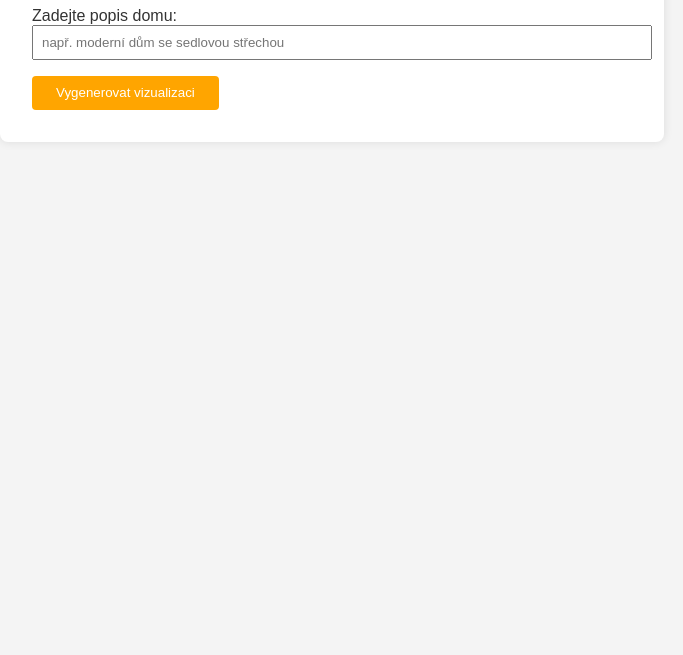
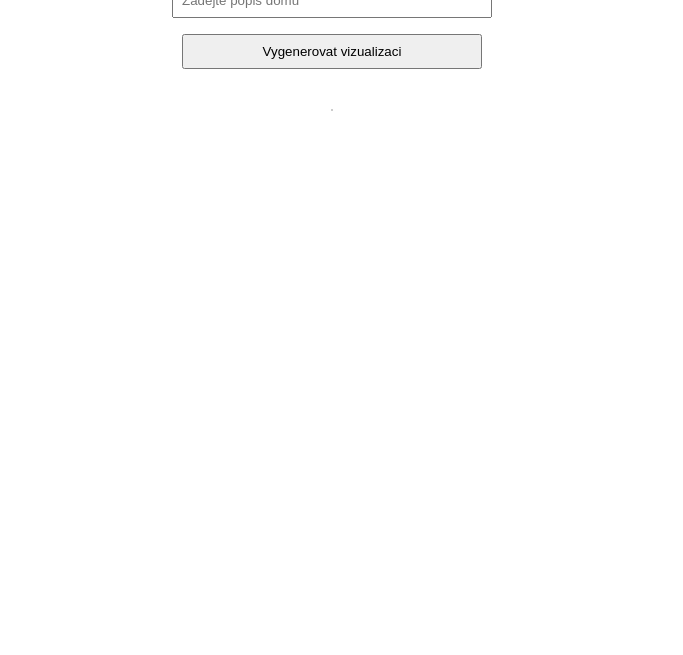
Before and after one commit to tvojehnizdo/fronted-visualizace, a plain HTML site: page index.html in a window 1280 px wide. Shown: the part 145-800 px from the top of the page, without its empty margins (308-991 px from the left). Drawn offline with Linux system fonts and the light colour scheme.

Commit message:
Add files via upload

```diff
--- a/index.html
+++ b/index.html
@@ -2,22 +2,22 @@
 <!DOCTYPE html>
 <html lang="cs">
 <head>
-  <meta charset="UTF-8">
+  <meta charset="UTF-8" />
+  <meta name="viewport" content="width=device-width, initial-scale=1.0"/>
   <title>Vizualizátor domu – Tvoje Hnízdo</title>
-  <meta name="viewport" content="width=device-width, initial-scale=1.0">
-  <link rel="stylesheet" href="style.css">
+  <style>
+    body { font-family: Arial, sans-serif; padding: 2rem; text-align: center; }
+    input, button { padding: 0.5rem; margin: 0.5rem; width: 300px; }
+    img { margin-top: 2rem; max-width: 100%; border: 1px solid #ccc; }
+  </style>
 </head>
 <body>
-  <div class="container">
-    <h1>Vizualizátor domu – Tvoje Hnízdo</h1>
-    <form id="form">
-      <label for="prompt">Zadejte popis domu:</label>
-      <input type="text" id="prompt" name="prompt" placeholder="např. moderní dům se sedlovou střechou" required>
-      <button type="submit">Vygenerovat vizualizaci</button>
-    </form>
-    <div id="loading" style="display:none">⏳ Generuji obrázek…</div>
-    <div id="output"></div>
-  </div>
+  <h1>Vizualizátor domu – Tvoje Hnízdo</h1>
+  <input id="prompt" type="text" placeholder="Zadejte popis domu" />
+  <br />
+  <button onclick="generateImage()">Vygenerovat vizualizaci</button>
+  <div id="status"></div>
+  <img id="result" src="" alt="" />
   <script src="script.js"></script>
 </body>
 </html>
--- a/script.js
+++ b/script.js
@@ -1,25 +1,27 @@
 
-document.getElementById('form').addEventListener('submit', async (e) => {
-  e.preventDefault();
-  const prompt = document.getElementById('prompt').value;
-  const loading = document.getElementById('loading');
-  const output = document.getElementById('output');
-  loading.style.display = 'block';
-  output.innerHTML = '';
+async function generateImage() {
+  const prompt = document.getElementById("prompt").value.trim();
+  const status = document.getElementById("status");
+  const img = document.getElementById("result");
+  img.src = "";
+  status.textContent = "Načítání obrázku...";
+
   try {
-    const res = await fetch('https://api-production-0c11.up.railway.app/api/generate', {
-      method: 'POST',
-      headers: { 'Content-Type': 'application/json' },
+    const response = await fetch("https://api-production-0c11.up.railway.app/generate-image", {
+      method: "POST",
+      headers: { "Content-Type": "application/json" },
       body: JSON.stringify({ prompt })
     });
-    const data = await res.json();
+
+    const data = await response.json();
     if (data.imageUrl) {
-      output.innerHTML = `<img src="\${data.imageUrl}" alt="Vizualizace domu">`;
+      img.src = data.imageUrl;
+      status.textContent = "";
     } else {
-      output.innerHTML = '❌ Nelze načíst obrázek.';
+      status.textContent = "Nelze načíst obrázek.";
     }
-  } catch (err) {
-    output.innerHTML = '❌ Došlo k chybě při komunikaci s API.';
+  } catch (error) {
+    console.error("Chyba při generování:", error);
+    status.textContent = "Chyba při komunikaci se serverem.";
   }
-  loading.style.display = 'none';
-});
+}
```
